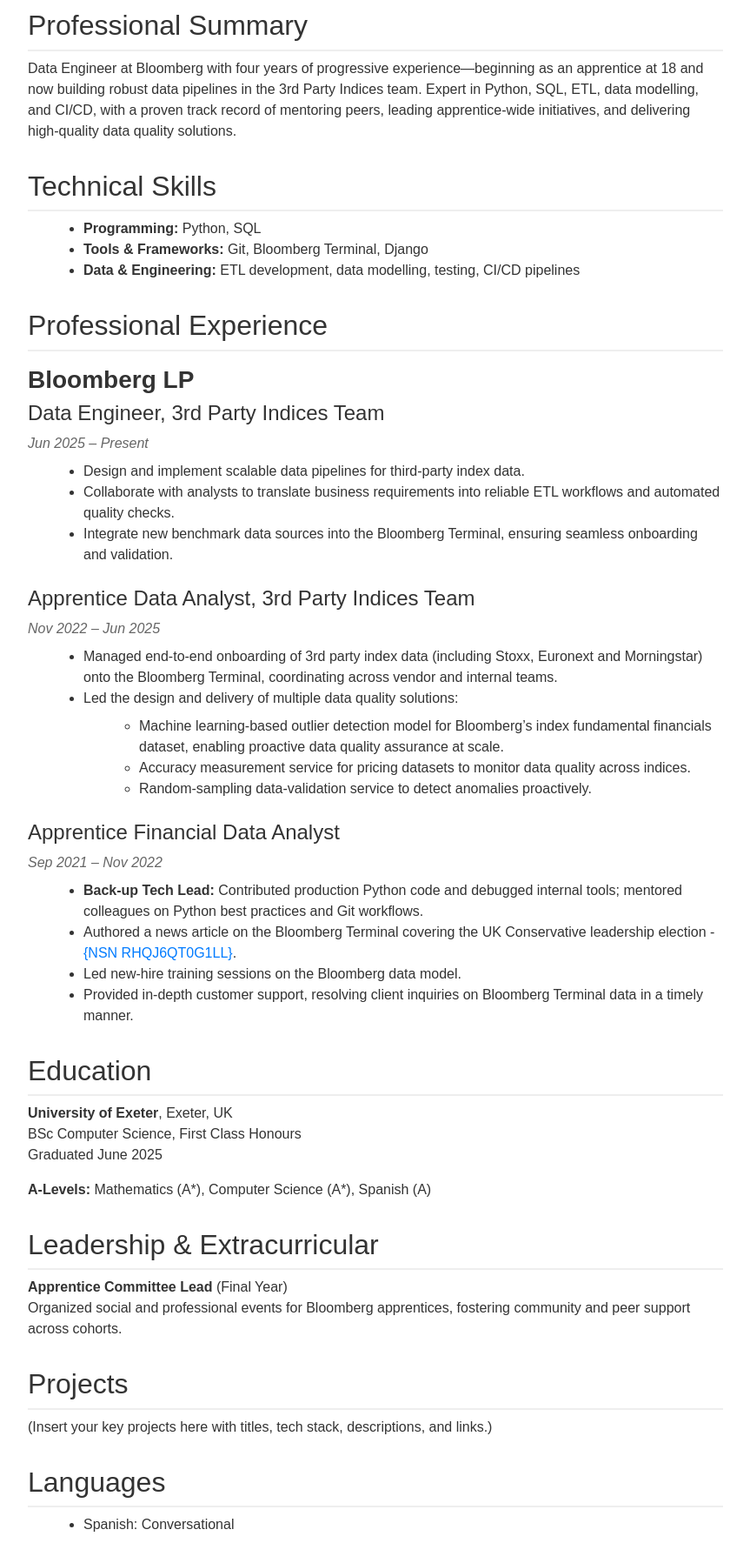
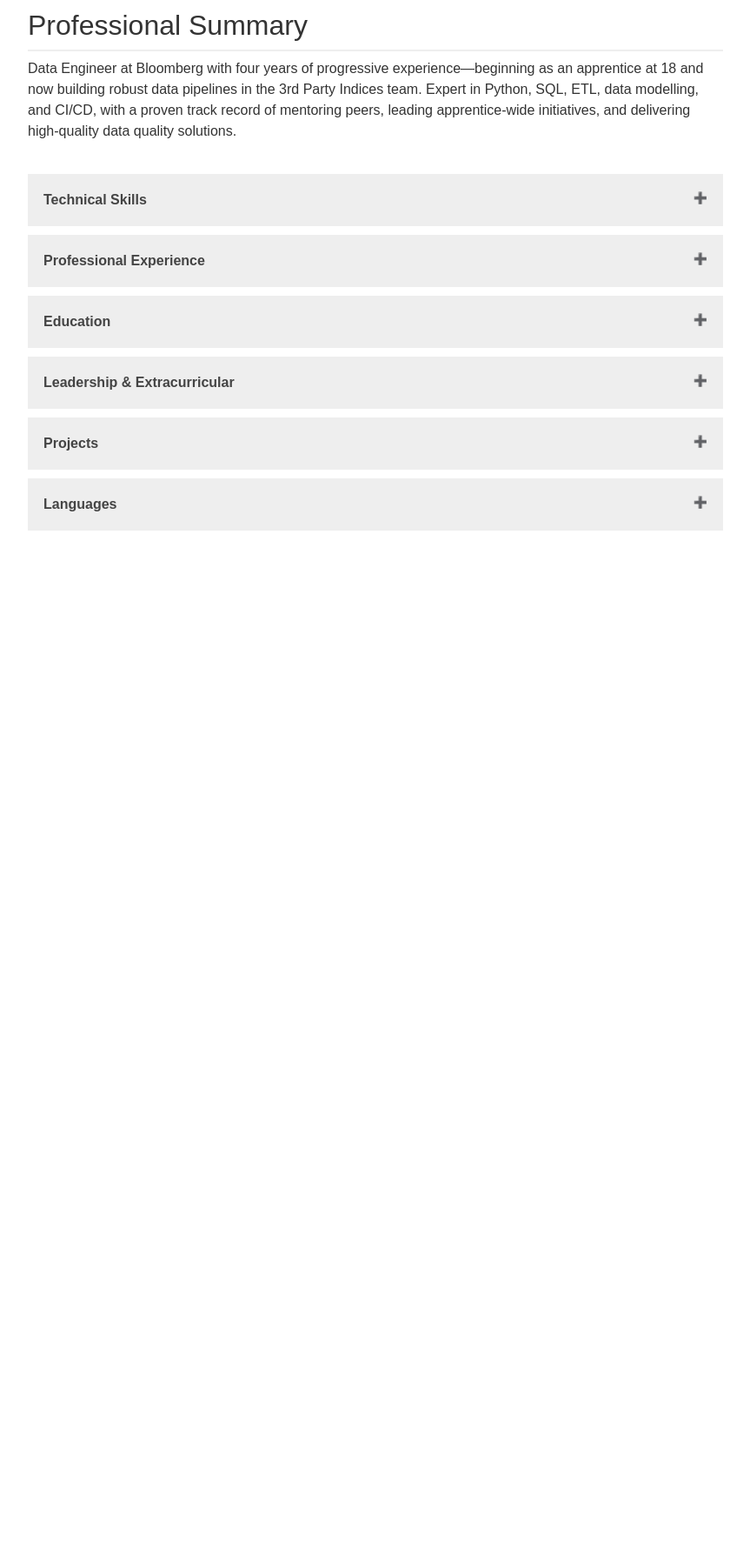
Before and after one commit to louissonofhud/website, a Django app: page /cv/ in a window 1280 px wide. Shown: the part 268-2065 px from the top of the page at 87% size, without its empty margins (208-1071 px from the left). After the commit the page ends 878 px from the top, so only its background shows below. Run offline with Django 5.2, Linux system fonts and the light colour scheme; some libraries are stand-ins or nearby versions.

Commit message:
adding accordion

```diff
--- a/main/static/main/style.css
+++ b/main/static/main/style.css
@@ -320,3 +320,57 @@ footer {
     background: #f8f8f8;
     font-size: 0.9rem;
 }
+
+/* Accordion Button Styling */
+.accordion {
+  background-color: #eee;
+  color: #444;
+  cursor: pointer;
+  padding: 18px;
+  width: 100%;
+  text-align: left;
+  border: none;
+  outline: none;
+  transition: background-color 0.3s ease;
+  font-size: 16px;
+  font-weight: bold;
+  margin: 5px 0;
+  position: relative;
+}
+
+/* Accordion Button Hover + Selected */
+.accordion:hover {
+  background-color: #ccc;
+}
+
+/* Panel Container (collapsible section) */
+.panel {
+  padding: 0 18px;
+  background-color: white;
+  max-height: 0;
+  overflow: hidden;
+  transition: max-height 0.4s ease;
+}
+
+/* Indicator Icon */
+.accordion::after {
+  content: '\02795'; /* plus sign */
+  font-size: 13px;
+  color: #777;
+  float: right;
+  margin-left: 5px;
+}
+
+.accordion.selected::after {
+  content: "\2796"; /* minus sign */
+}
+
+/* Optional: spacing between accordion sections */
+.panel p, .panel ul, .panel li {
+  margin: 8px 0;
+}
+
+/* Optional: nested panels have a subtle left indent */
+.panel .accordion {
+  margin-left: 12px;
+}
--- a/templates/main/cv.html
+++ b/templates/main/cv.html
@@ -20,30 +20,31 @@
       <h2>Professional Summary</h2>
       <p>Data Engineer at Bloomberg with four years of progressive experience—beginning as an apprentice at 18 and now building robust data pipelines in the 3rd Party Indices team. Expert in Python, SQL, ETL, data modelling, and CI/CD, with a proven track record of mentoring peers, leading apprentice-wide initiatives, and delivering high-quality data quality solutions.</p>
     </section>
-    <section id="skills">
-      <h2>Technical Skills</h2>
+    <button class="accordion">Technical Skills</button>
+    <div class="panel">
       <ul>
         <li><strong>Programming:</strong> Python, SQL</li>
         <li><strong>Tools &amp; Frameworks:</strong> Git, Bloomberg Terminal, Django</li>
         <li><strong>Data &amp; Engineering:</strong> ETL development, data modelling, testing, CI/CD pipelines</li>
       </ul>
-    </section>
-    <section id="experience">
-      <h2>Professional Experience</h2>
+    </div>
+    <button class="accordion">Professional Experience</button>
+    <div class="panel">
       <div class="roles">
-        <h3>Bloomberg LP</h3>
+        <h3>Bloomberg LP, London</h3>
           <div class="role">
-            <h4>Data Engineer, 3rd Party Indices Team</h4>
-            <time>Jun 2025 – Present</time>
+            <button class="accordion">Data Engineer, 3rd Party Indices Team <time>(Jul 2025 – Present)</time></button>
+            <div class="panel">
               <ul>
                 <li>Design and implement scalable data pipelines for third-party index data.</li>
                 <li>Collaborate with analysts to translate business requirements into reliable ETL workflows and automated quality checks.</li>
                 <li>Integrate new benchmark data sources into the Bloomberg Terminal, ensuring seamless onboarding and validation.</li>
               </ul>
             </div>
+          </div>
           <div class="role">
-            <h4>Apprentice Data Analyst, 3rd Party Indices Team</h4>
-            <time>Nov 2022 – Jun 2025</time>
+            <button class="accordion">Apprentice Data Analyst, 3rd Party Indices Team <time>(Nov 2022 – Jul 2025)</time></button>
+            <div class="panel">
               <ul>
                 <li>Managed end-to-end onboarding of 3rd party index data (including Stoxx, Euronext and Morningstar) onto the Bloomberg Terminal, coordinating across vendor and internal teams.</li>
                 <li>Led the design and delivery of multiple data quality solutions:</li>
@@ -54,9 +55,10 @@
                 </ul>
               </ul>
             </div>
+          </div>
           <div class="role">
-            <h4>Apprentice Financial Data Analyst</h4>
-            <time>Sep 2021 – Nov 2022</time>
+            <button class="accordion">Apprentice Financial Data Analyst <time>(Sep 2021 – Nov 2022)</time></button>
+            <div class="panel">
               <ul>
                 <li><strong>Back-up Tech Lead:</strong> Contributed production Python code and debugged internal tools; mentored colleagues on Python best practices and Git workflows.</li>
                 <li>Authored a news article on the Bloomberg Terminal covering the UK Conservative leadership election - <a href="https://www.bloomberg.com/uk">{NSN RHQJ6QT0G1LL}</a>.</li>
@@ -65,29 +67,32 @@
               </ul>
             </div>
           </div>
-    </section>
-      <section id="education">
-      <h2>Education</h2>
+       </div>
+    </div>
+    <button class="accordion">Education</button>
+    <div class="panel">
       <p><strong>University of Exeter</strong>, Exeter, UK<br>
       BSc Computer Science, First Class Honours<br>
       Graduated June 2025</p>
       <p><strong>A-Levels:</strong> Mathematics (A*), Computer Science (A*), Spanish (A)</p>
-    </section>
-    <section id="extracurricular">
-      <h2>Leadership &amp; Extracurricular</h2>
+    </div>
+    <button class="accordion">Leadership &amp; Extracurricular</button>
+    <div class="panel">
       <p><strong>Apprentice Committee Lead</strong> (Final Year)<br>
       Organized social and professional events for Bloomberg apprentices, fostering community and peer support across cohorts.</p>
-    </section>
-    <section id="projects">
-      <h2>Projects</h2>
+    </div>
+    <button class="accordion">Projects</button>
+    <div class="panel">
       <p>(Insert your key projects here with titles, tech stack, descriptions, and links.)</p>
-    </section>
-    <section id="languages">
-      <h2>Languages</h2>
+    </div>
+    <button class="accordion">Languages</button>
+    <div class="panel">
       <ul>
         <li>Spanish: Conversational</li>
       </ul>
-    </section>
+    </div>
 {% endblock %}
+
+
 </body>
 </html>
```
Also changed, not shown: main/static/main/scripts.js (+50 -0 lines). Lines whose indentation alone changed are shown as unchanged.
